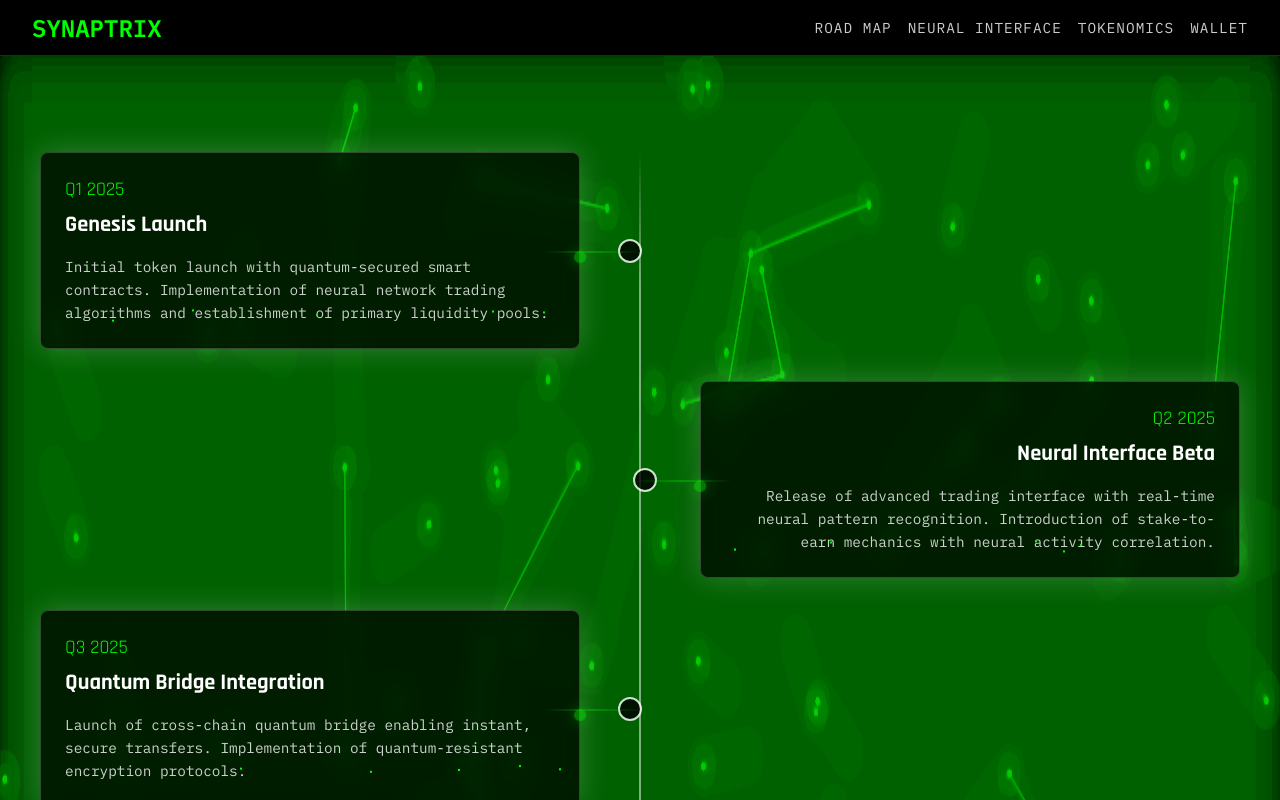
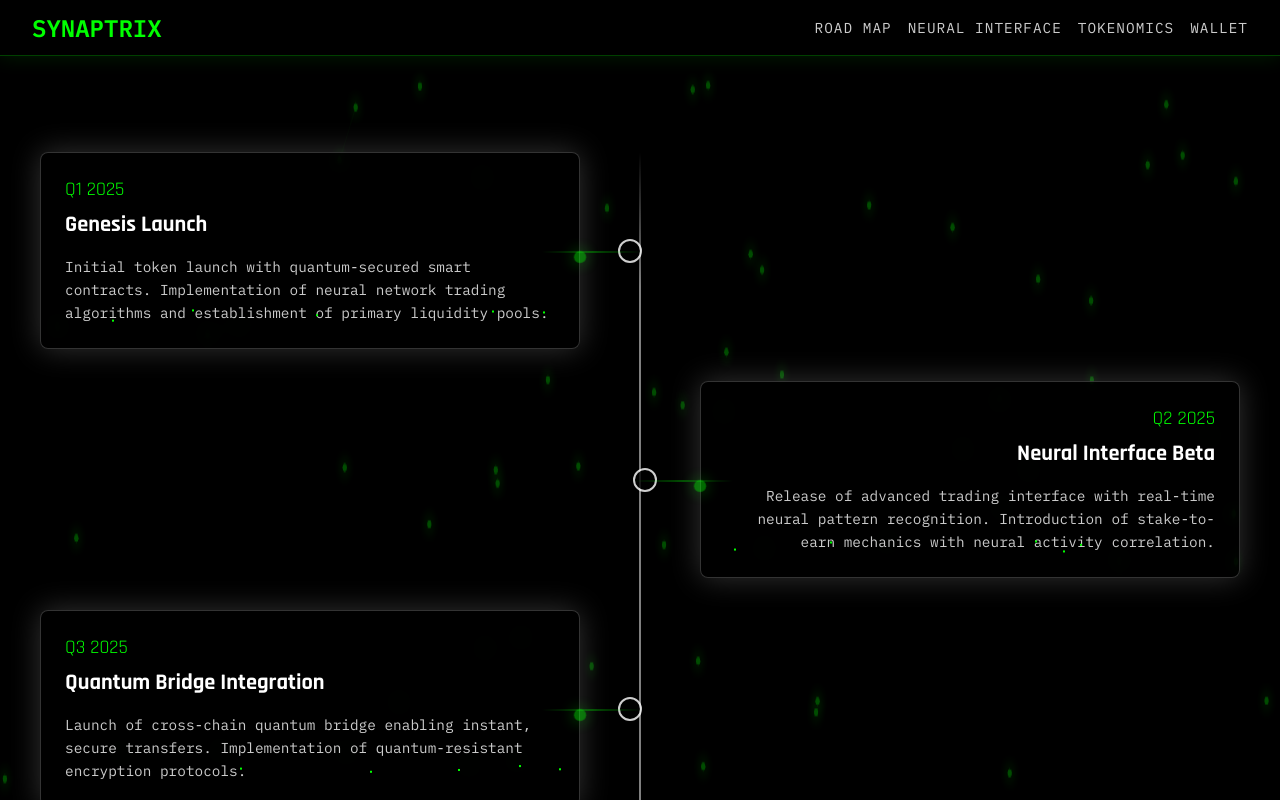
Before and after one commit to Stally333/Synaptrix, a Next.js app: page /roadmap in a window 1280 px wide. Shown: the top 800 px of the page. Built offline with nearby package versions, Linux system fonts and the light colour scheme.

Commit message:
Update neural background styling: - Set background to solid black (rgba(0, 0, 0, 1)) - Reduce canvas opacity to 0.3 for subtler effect - Lower connection opacity to 0.2 for better contrast - Reduce glow effect intensity (shadowBlur: 8) - Maintain cyberpunk aesthetic with subtle green accents

```diff
--- a/app/components/NeuralBackground.tsx
+++ b/app/components/NeuralBackground.tsx
@@ -8,7 +8,7 @@
   left: 0;
   width: 100%;
   height: 100%;
-  opacity: 0.8;
+  opacity: 0.3;
   pointer-events: none;
 `
 
@@ -73,7 +73,7 @@
 
     // Animation loop
     const animate = () => {
-      ctx.fillStyle = 'rgba(0, 0, 0, 0.05)'
+      ctx.fillStyle = 'rgba(0, 0, 0, 1)'
       ctx.fillRect(0, 0, canvas.width, canvas.height)
 
       nodesRef.current.forEach(node => {
@@ -85,23 +85,23 @@
         if (node.x <= 0 || node.x >= canvas.width) node.vx *= -1.1
         if (node.y <= 0 || node.y >= canvas.height) node.vy *= -1.1
 
-        // Draw nodes with stronger glow
+        // Draw nodes with less intense glow
         ctx.beginPath()
         ctx.arc(node.x, node.y, 2, 0, Math.PI * 2)
         ctx.fillStyle = '#00ff00'
         ctx.fill()
-        ctx.shadowBlur = 20
+        ctx.shadowBlur = 8
         ctx.shadowColor = '#00ff00'
         ctx.fill()
 
-        // Draw connections with higher opacity
+        // Draw connections with even lower opacity
         node.connections.forEach(connection => {
           const distance = Math.hypot(node.x - connection.x, node.y - connection.y)
           if (distance < 150) {
             ctx.beginPath()
             ctx.moveTo(node.x, node.y)
             ctx.lineTo(connection.x, connection.y)
-            ctx.strokeStyle = `rgba(0, 255, 0, ${0.8 - distance / 300})`
+            ctx.strokeStyle = `rgba(0, 255, 0, ${0.2 - distance / 300})`
             ctx.stroke()
           }
         })
```
